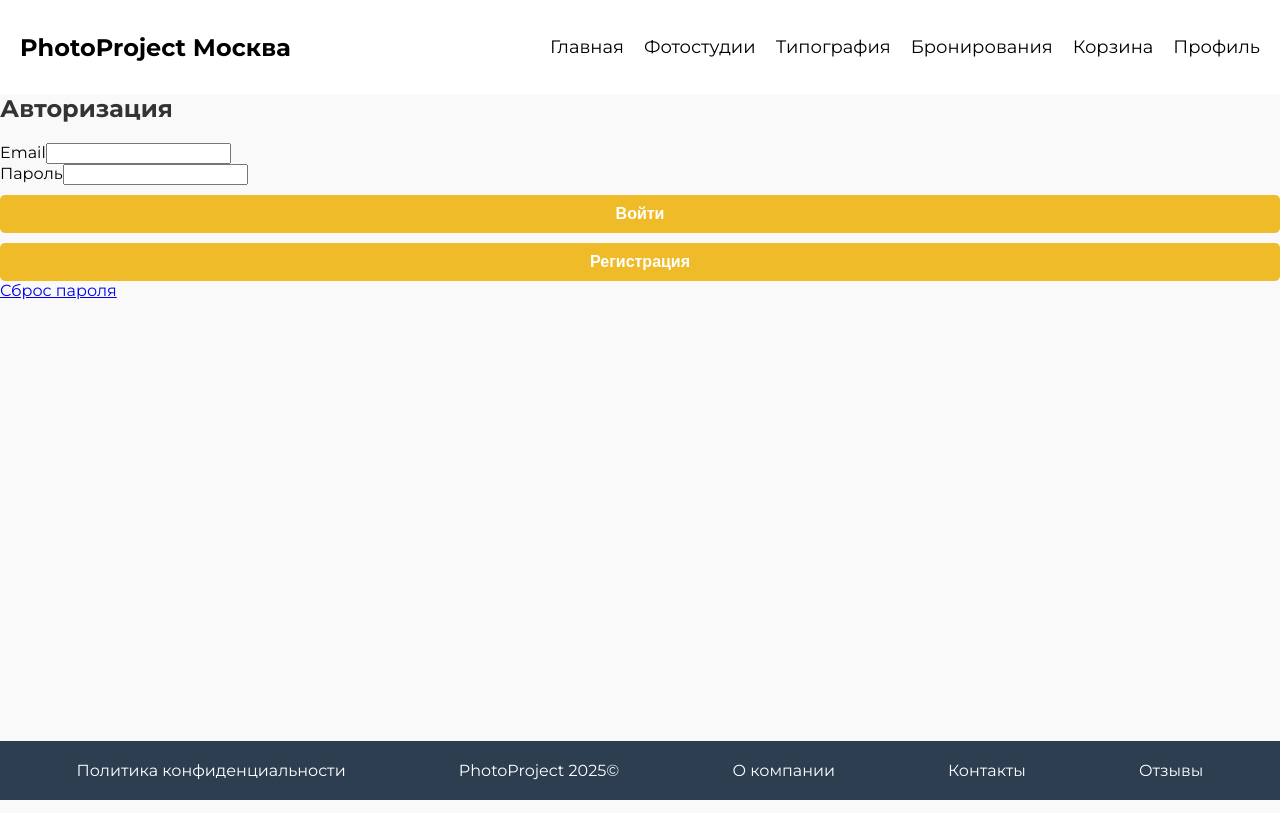
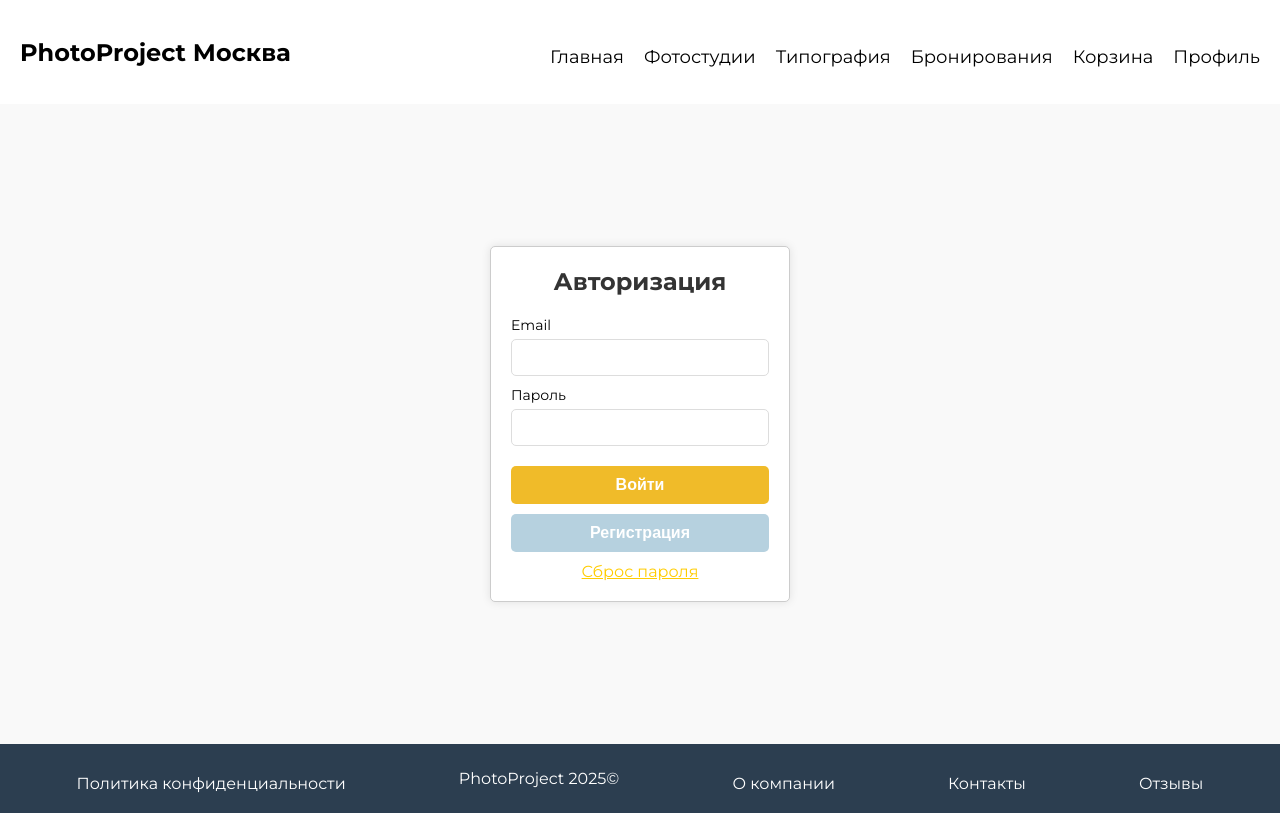
Before and after one commit to MaximkaProMax/graduation, a React (Vite) app in the folder photoproject/: page /login in a window 1280 px wide. Built offline with nearby package versions, Linux system fonts and the light colour scheme.

Commit message:
Update Login.jsx

```diff
--- a/photoproject/src/components/Login.jsx
+++ b/photoproject/src/components/Login.jsx
@@ -1,6 +1,7 @@
 import React, { useState } from 'react';
 import { useNavigate } from 'react-router-dom';
 import axios from 'axios';
+import './Login.css';
 
 function Login() {
   const [email, setEmail] = useState('');
@@ -13,18 +14,20 @@ function Login() {
   const handleLogin = async (e) => {
     e.preventDefault();
     try {
-      const response = await axios.post(
-        'http://localhost:3001/api/users/login',
+      console.log('Отправка данных на сервер:', { email, password });
+      const response = await axios.post('http://localhost:3001/api/users/login',
         { email, password },
-        { withCredentials: true }
+        { withCredentials: true } // Добавляем опцию для отправки cookies
       );
+      console.log('Ответ от сервера:', response.data);
 
       if (response.data.twoFactorRequired) {
         setIsTwoFactorRequired(true);
       } else {
-        navigate('/manager/personal-data');
+        navigate('/manager/personal-data'); // Перенаправление на личные данные
       }
     } catch (error) {
+      console.error('Произошла ошибка при попытке входа:', error);
       if (error.response && error.response.status === 404) {
         setErrorMessage('Пользователь не найден. Пожалуйста, зарегистрируйтесь.');
       } else {
@@ -35,13 +38,12 @@ function Login() {
 
   const handleVerifyTwoFactorCode = async () => {
     try {
-      const response = await axios.post(
-        'http://localhost:3001/api/users/verify-2fa-code',
+      const response = await axios.post('http://localhost:3001/api/users/verify-2fa-code',
         { code: twoFactorCode, email },
-        { withCredentials: true }
+        { withCredentials: true } // Добавляем опцию для отправки cookies
       );
       if (response.data.success) {
-        navigate('/manager/personal-data');
+        navigate('/manager/personal-data'); // Успешный вход
       } else {
         setErrorMessage('Неверный код');
       }
@@ -55,69 +57,45 @@ function Login() {
   };
 
   return (
-    <div className="flex justify-center items-center h-[80vh] bg-gray-100">
-      <div className="w-80 p-5 bg-white border border-gray-300 rounded-md shadow-md">
-        <h2 className="text-2xl font-bold text-center mb-6">Авторизация</h2>
-        <form onSubmit={handleLogin} className="space-y-4">
-          <div>
-            <label className="block text-sm font-medium text-gray-700 mb-1">Email</label>
+    <div className="login-wrapper">
+      <div className="login-container">
+        <h2>Авторизация</h2>
+        <form onSubmit={handleLogin}>
+          <div className="input-group">
+            <label>Email</label>
             <input
               type="email"
               value={email}
               onChange={(e) => setEmail(e.target.value)}
               required
-              className="w-full p-2 border border-gray-300 rounded focus:outline-none focus:ring-2 focus:ring-blue-400"
             />
           </div>
-          <div>
-            <label className="block text-sm font-medium text-gray-700 mb-1">Пароль</label>
+          <div className="input-group">
+            <label>Пароль</label>
             <input
               type="password"
               value={password}
               onChange={(e) => setPassword(e.target.value)}
               required
-              className="w-full p-2 border border-gray-300 rounded focus:outline-none focus:ring-2 focus:ring-blue-400"
             />
           </div>
-          <button
-            type="submit"
-            className="w-full py-2 bg-yellow-400 text-white rounded hover:bg-yellow-500 transition"
-          >
-            Войти
-          </button>
+          <button type="submit">Войти</button>
           {isTwoFactorRequired && (
-            <div>
-              <label className="block text-sm font-medium text-gray-700 mb-1">Код 2FA</label>
+            <div className="input-group">
+              <label>Код 2FA</label>
               <input
                 type="text"
                 value={twoFactorCode}
                 onChange={(e) => setTwoFactorCode(e.target.value)}
                 required
-                className="w-full p-2 border border-gray-300 rounded focus:outline-none focus:ring-2 focus:ring-blue-400"
               />
-              <button
-                type="button"
-                onClick={handleVerifyTwoFactorCode}
-                className="w-full mt-2 py-2 bg-blue-500 text-white rounded hover:bg-blue-600 transition"
-              >
-                Подтвердить
-              </button>
+              <button type="button" onClick={handleVerifyTwoFactorCode}>Подтвердить</button>
             </div>
           )}
-          {errorMessage && <p className="text-red-500 text-center text-sm mt-2">{errorMessage}</p>}
+          {errorMessage && <p className="error">{errorMessage}</p>}
         </form>
-        <button
-          onClick={handleRegisterClick}
-          className="w-full mt-4 py-2 bg-gray-200 text-gray-800 rounded hover:bg-gray-300 transition"
-        >
-          Регистрация
-        </button>
-        <a
-          href="/reset-password"
-          className="block text-center text-sm text-yellow-400 mt-4 hover:underline"
-        >
-          Сброс пароля
-        </a>
+        <button className="register-button" onClick={handleRegisterClick}>Регистрация</button>
+        <a className="forgot-password" href="/reset-password">Сброс пароля</a>
       </div>
     </div>
   );
```
